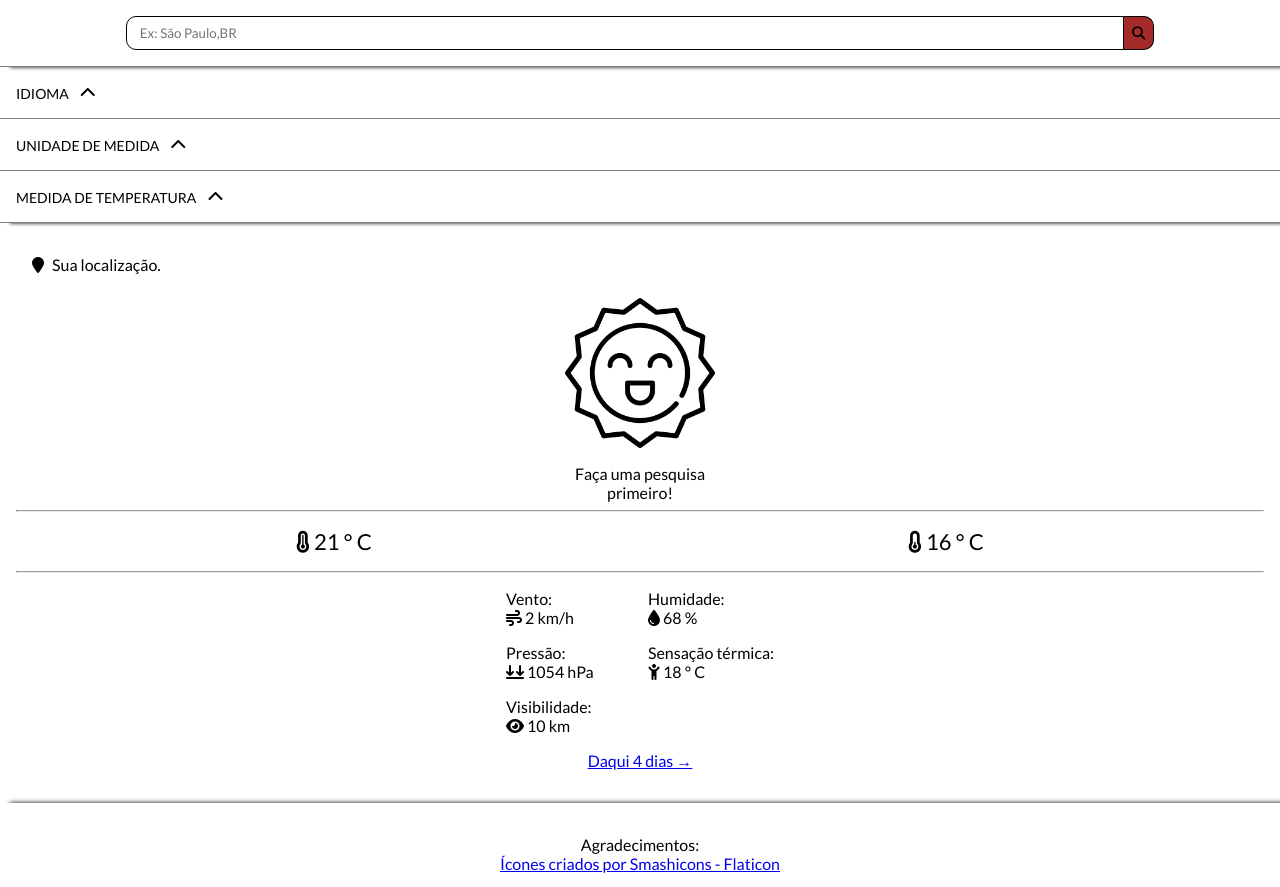
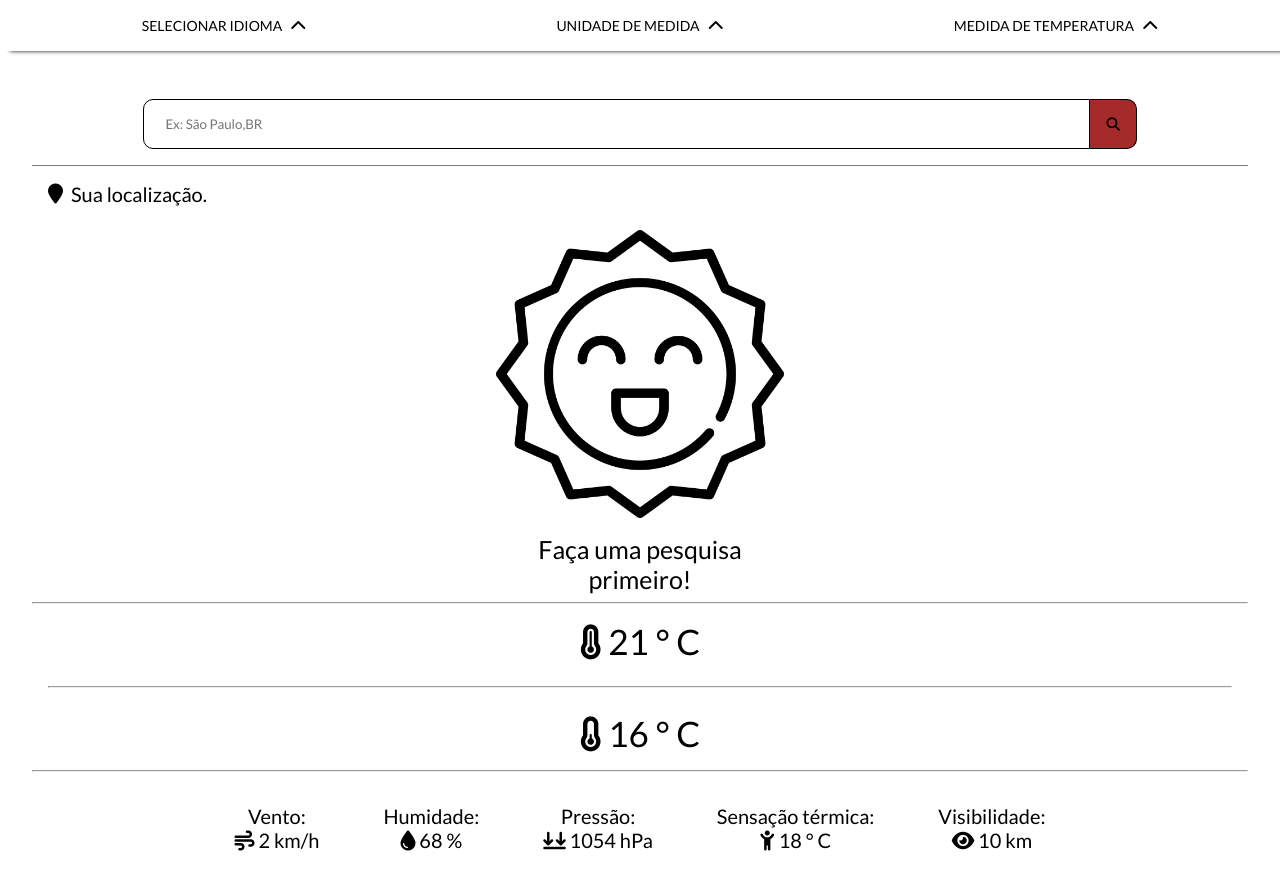
Before and after one commit to leo0302DEV/Previs-o-do-tempo-2, a plain HTML site: page index.html in a window 1280 px wide. Shown: the top 887 px of the page. Drawn offline with Linux system fonts and the light colour scheme.

Commit message:
Finalizando projeto da página principal com mobile first

```diff
--- a/CSSs/principal/cabecalho.css
+++ b/CSSs/principal/cabecalho.css
@@ -2,36 +2,6 @@
   display: flex;
   flex-direction: column;
   box-shadow: 10px 0 4px var(--preto);
-}
-
-.body__box-input {
-  width: 100%;
-  padding: 1rem;
-  align-self: center;
-  border-bottom: 1px solid var(--cinza1);
-  box-shadow: 10px 0 4px var(--preto);
-  display: flex;
-  align-items: center;
-  justify-content: center;
-}
-
-.body__box-input__search-bar {
-  width: 80%;
-  padding: 0.5rem;
-  border: 1px solid var(--preto);
-  border-radius: 10px 0 0 10px;
-}
-
-.body__box-input__button-submit {
-  padding: 0.5rem;
-  border-radius: 0 10px 10px 0;
-  border: 1px solid var(--preto);
-  border-left: none;
-  background-color: var(--vermelho2);
-}
-
-.body__box-input__button-submit:hover {
-  background-color: var(--vermelho);
 }
 
 .cabecalho__form {
@@ -73,3 +43,49 @@
 #cabecalho__temp-unit-input:checked ~ .temp-unit-input__drop-option {
   display: flex;
 }
+
+@media (min-width: 400px) {
+  #cabecalho__seach-bar {
+    display: none;
+  }
+
+  .body__cabecalho {
+    flex-direction: row;
+    align-items: center;
+    padding: 1rem;
+  }
+
+  .cabecalho__form {
+    display: flex;
+    align-items: center;
+    flex-direction: column;
+    justify-content: space-between;
+    border-bottom: none;
+    padding: 0;
+    text-align: center;
+  }
+
+  .leng-input__drop-option,
+  .unit-input__drop-option,
+  .temp-unit-input__drop-option {
+    position: absolute;
+    margin-top: 4rem;
+    border: 1px solid var(--cinza1);
+    width: 35%;
+    align-items: flex-start;
+  }
+}
+
+@media (min-width: 720px) {
+  .cabecalho__form {
+    flex-direction: row;
+    justify-content: center;
+  }
+
+  .leng-input__drop-option,
+  .unit-input__drop-option,
+  .temp-unit-input__drop-option {
+    width: 30%;
+    margin-top: 10rem;
+  }
+}
--- a/CSSs/principal/card.css
+++ b/CSSs/principal/card.css
@@ -10,7 +10,7 @@
   width: 100%;
 }
 
-.box__input {
+#current-input-city {
   display: none;
 }
 
@@ -33,7 +33,7 @@
 }
 
 .section__img {
-  width: 150px;
+  width: 10rem;
 }
 
 .box__temp-max-min {
@@ -46,6 +46,10 @@
   font-size: 22px;
 }
 
+.max-min__hr {
+  display: none;
+}
+
 .orther-info__list {
   padding: 1rem;
   list-style-type: none;
@@ -54,3 +58,82 @@
   grid-template-rows: repeat(3, 1fr);
   gap: 1rem;
 }
+
+.box__more-info-link {
+  margin-top: 1rem;
+}
+
+@media (min-width: 400px) {
+  #current-input-city {
+    display: flex;
+    box-shadow: none;
+  }
+
+  .box__location {
+    font-size: 18px;
+  }
+
+  .box__icon-section {
+    font-size: 20px;
+  }
+
+  .section__img {
+    width: 12.5rem;
+  }
+
+  .box__temp-max-min {
+    font-size: 28px;
+  }
+
+  .orther-info__list {
+    display: flex;
+    flex-wrap: wrap;
+    justify-content: center;
+    gap: 2rem;
+    text-align: center;
+  }
+}
+
+@media (min-width: 720px) {
+  .current-weather-box {
+    padding: 2rem;
+  }
+
+  .box__location {
+    font-size: 20px;
+  }
+
+  .box__icon-section {
+    font-size: 25px;
+  }
+
+  .section__img {
+    width: 18rem;
+  }
+
+  .box__temp-max-min {
+    font-size: 35px;
+    flex-direction: column;
+    gap: 1.5rem;
+  }
+
+  .temp-max-min__div {
+    width: 100%;
+    text-align: center;
+  }
+
+  .max-min__hr {
+    display: block;
+  }
+
+  .orther-info__list {
+    font-size: 20px;
+    padding: 2rem;
+    gap: 4rem;
+  }
+
+  .box__more-info-link {
+    margin-top: 1rem;
+    font-size: 20px;
+  }
+}
--- a/CSSs/principal/footer.css
+++ b/CSSs/principal/footer.css
@@ -7,3 +7,9 @@
 .rodape__copy {
   margin-top: 2rem;
 }
+
+@media (min-width: 720px) {
+  .body__rodape {
+    font-size: 18px;
+  }
+}
--- /dev/null
+++ b/CSSs/principal/search-bar.css
@@ -0,0 +1,39 @@
+.body__box-input {
+  width: 100%;
+  padding: 1rem;
+  align-self: center;
+  border-bottom: 1px solid var(--cinza1);
+  box-shadow: 10px 0 4px var(--preto);
+  display: flex;
+  align-items: center;
+  justify-content: center;
+}
+
+.body__box-input__search-bar {
+  width: 80%;
+  padding: 0.5rem;
+  border: 1px solid var(--preto);
+  border-radius: 10px 0 0 10px;
+}
+
+.body__box-input__button-submit {
+  padding: 0.5rem;
+  border-radius: 0 10px 10px 0;
+  border: 1px solid var(--preto);
+  border-left: none;
+  background-color: var(--vermelho2);
+}
+
+.body__box-input__button-submit:hover {
+  background-color: var(--vermelho);
+}
+
+@media (min-width: 720px) {
+  .body__box-input__search-bar {
+    padding: 1rem;
+  }
+
+  .body__box-input__button-submit {
+    padding: 1rem;
+  }
+}
--- a/CSSs/principal/style.css
+++ b/CSSs/principal/style.css
@@ -1,6 +1,7 @@
 @import url("https://fonts.googleapis.com/css2?family=Lato:wght@300;400&display=swap");
 @import "./cabecalho.css";
 @import "./card.css";
+@import "./search-bar.css";
 @import "./footer.css";
 
 * {
@@ -15,9 +16,6 @@
   --branco: #ffffff;
   --preto: #000000;
   --cinza1: #7c7c7c;
-  --azul1: rgb(88, 122, 216);
-  --azul2: rgb(111, 143, 231);
-  --azul3: #5b8eaf;
   --vermelho: #f54646;
   --vermelho2: brown;
 }
--- a/index.html
+++ b/index.html
@@ -13,7 +13,7 @@
   </head>
   <body>
     <header class="body__cabecalho">
-      <form class="body__box-input">
+      <form class="body__box-input" id="cabecalho__seach-bar">
         <input
           type="text"
           class="body__box-input__search-bar"
@@ -29,7 +29,7 @@
           id="cabecalho__leng-input"
           class="input__ghost-checkbox"
         />
-        <span class="leng-input__title">Idioma</span>
+        <span class="leng-input__title">selecionar idioma</span>
         <label for="cabecalho__leng-input">
           <i class="fa-solid fa-chevron-up"></i>
         </label>
@@ -75,13 +75,13 @@
     </header>
 
     <article class="current-weather-box">
-      <form class="box__input">
+      <form class="body__box-input" id="current-input-city">
         <input
           type="text"
-          class="input__search-bar"
+          class="body__box-input__search-bar"
           placeholder="  Ex: São Paulo,BR"
         />
-        <button class="input__button-submit">
+        <button class="body__box-input__button-submit">
           <i class="fa-solid fa-magnifying-glass"></i>
         </button>
       </form>
@@ -102,13 +102,14 @@
       </section>
       <hr />
       <section class="box__temp-max-min">
-        <div class="temp-max-min__div">
+        <div class="temp-max-min__div div-i">
           <i class="fa-solid fa-temperature-full max-min__icon"></i>
           <span class="max-min__temp">
             <b class="temp-max__value">21</b> &deg;
             <b class="temp__unit">C</b>
           </span>
         </div>
+        <hr class="max-min__hr" />
         <div class="temp-max-min__div">
           <i class="fa-solid fa-temperature-quarter max-min__icon"></i>
           <span class="max-min__temp">
```
